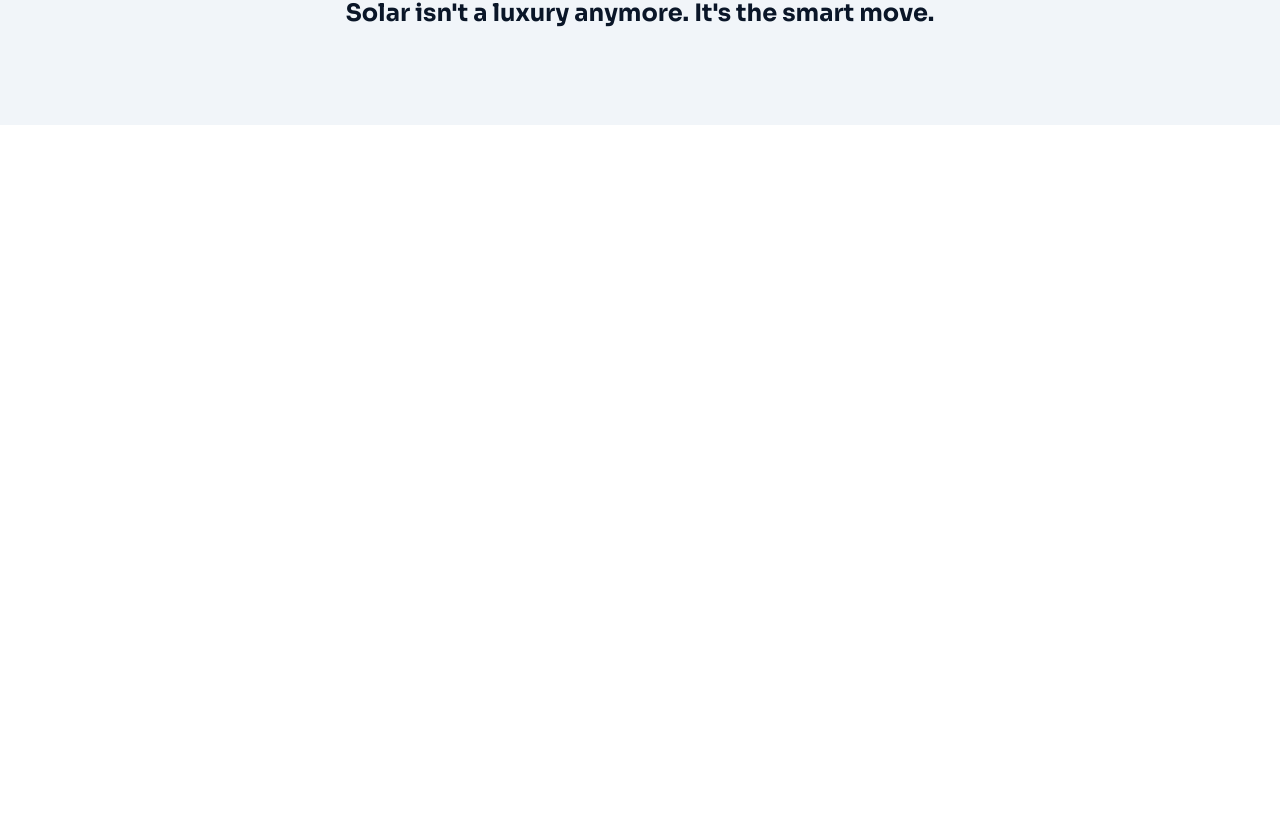
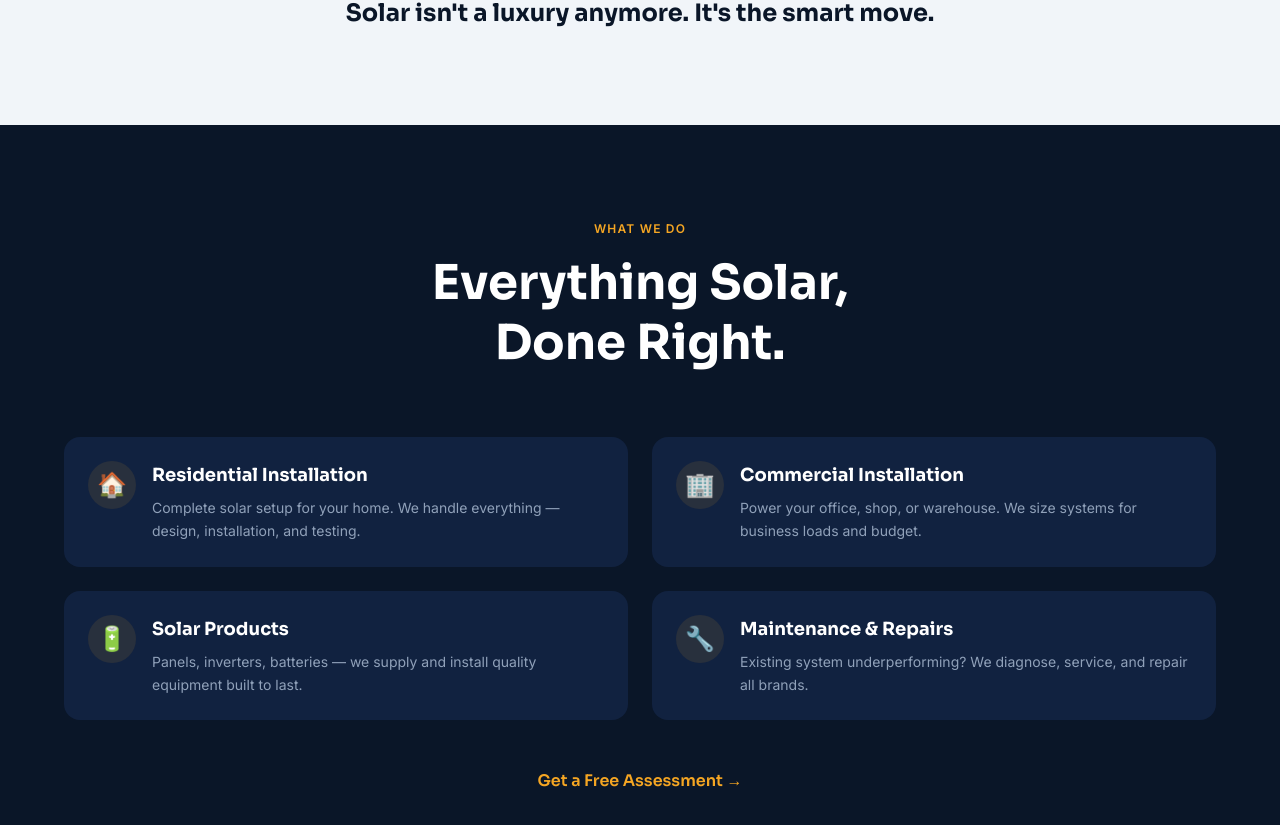
Before and after one commit to greathafiz/al-baatin-website, a Next.js app: page / in a window 1280 px wide. Shown: the part 1399-2224 px from the top of the page. Before the commit the page ends 1524 px from the top, so only its background shows below. Built offline with nearby package versions, Linux system fonts and the light colour scheme.

Commit message:
feat: Services section with 4 service cards

```diff
--- /dev/null
+++ b/app/components/Services.tsx
@@ -0,0 +1,69 @@
+// app/components/Services.tsx
+const services = [
+  {
+    icon: "🏠",
+    title: "Residential Installation",
+    body: "Complete solar setup for your home. We handle everything — design, installation, and testing.",
+  },
+  {
+    icon: "🏢",
+    title: "Commercial Installation",
+    body: "Power your office, shop, or warehouse. We size systems for business loads and budget.",
+  },
+  {
+    icon: "🔋",
+    title: "Solar Products",
+    body: "Panels, inverters, batteries — we supply and install quality equipment built to last.",
+  },
+  {
+    icon: "🔧",
+    title: "Maintenance & Repairs",
+    body: "Existing system underperforming? We diagnose, service, and repair all brands.",
+  },
+]
+
+export default function Services() {
+  return (
+    <section className="bg-navy-deep py-24 px-4 sm:px-6">
+      <div className="max-w-6xl mx-auto">
+        <p className="font-inter text-amber text-xs font-semibold tracking-widest uppercase mb-4 text-center">
+          What We Do
+        </p>
+
+        <h2 className="font-sora font-bold text-white text-3xl sm:text-4xl md:text-5xl text-center mb-16 leading-tight">
+          Everything Solar,<br />Done Right.
+        </h2>
+
+        <div className="grid grid-cols-1 sm:grid-cols-2 gap-6 mb-12">
+          {services.map((service) => (
+            <div
+              key={service.title}
+              className="bg-navy-mid rounded-2xl p-6 flex gap-4"
+            >
+              <div className="flex-shrink-0 w-12 h-12 rounded-full bg-amber/10 flex items-center justify-center text-2xl">
+                {service.icon}
+              </div>
+              <div>
+                <h3 className="font-sora font-bold text-white text-lg mb-2">
+                  {service.title}
+                </h3>
+                <p className="font-inter text-slate-400 text-sm leading-relaxed">
+                  {service.body}
+                </p>
+              </div>
+            </div>
+          ))}
+        </div>
+
+        <div className="text-center">
+          <a
+            href="#contact"
+            className="font-sora font-semibold text-amber text-base hover:text-amber-hover transition-colors duration-200"
+          >
+            Get a Free Assessment →
+          </a>
+        </div>
+      </div>
+    </section>
+  )
+}
--- a/app/page.tsx
+++ b/app/page.tsx
@@ -1,6 +1,7 @@
 import Navbar from "@/app/components/Navbar"
 import Hero from "@/app/components/Hero"
 import WhySolar from "@/app/components/WhySolar"
+import Services from "@/app/components/Services"
 
 export default function Home() {
   return (
@@ -9,6 +10,7 @@ export default function Home() {
       <main>
         <Hero />
         <WhySolar />
+        <Services />
       </main>
     </>
   )
```
